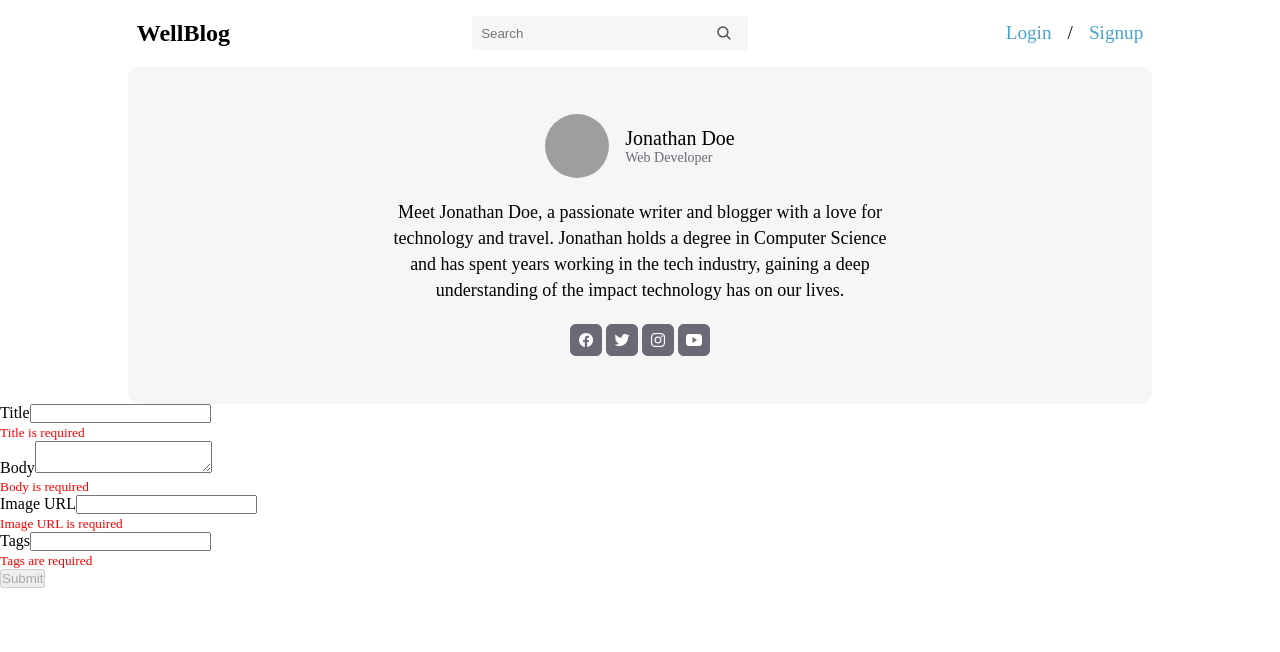
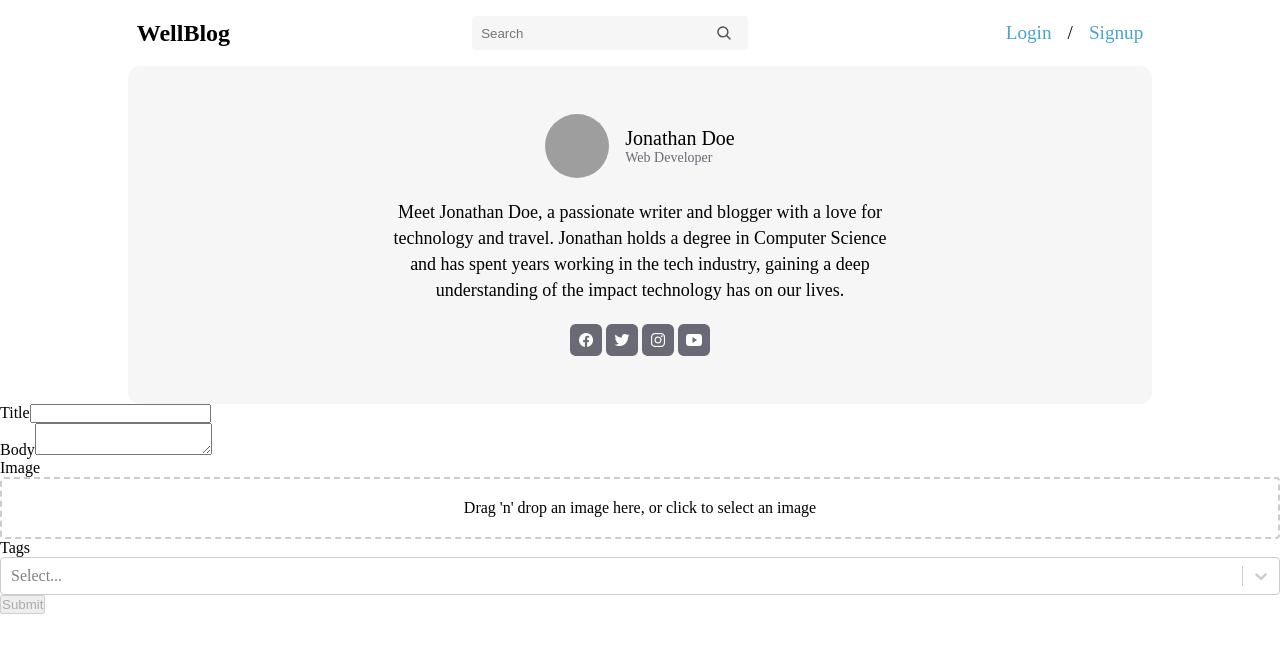
Before and after one commit to mza-wtag/my-blog-react-app, a React (Vite) app: page /me in a window 1280 px wide. Shown: the top 652 px of the page. Built offline with nearby package versions, Linux system fonts and the light colour scheme; grey boxes are pictures that could not be loaded.

Commit message:
taking image from dropzone

```diff
--- a/package.json
+++ b/package.json
@@ -13,9 +13,11 @@
     "final-form": "^4.20.10",
     "react": "^18.2.0",
     "react-dom": "^18.2.0",
+    "react-dropzone": "^14.2.3",
     "react-final-form": "^6.5.9",
     "react-redux": "^9.1.0",
     "react-router-dom": "^6.21.2",
+    "react-select": "^5.8.0",
     "redux": "^5.0.1",
     "redux-thunk": "^3.1.0",
     "uuid": "^9.0.1"
--- a/src/components/BlogForm/BlogForm.jsx
+++ b/src/components/BlogForm/BlogForm.jsx
@@ -1,70 +1,86 @@
-import React from "react";
+import React, { useState } from "react";
 import { Form, Field } from "react-final-form";
 import { useDispatch } from "react-redux";
 import { addBlogPostAndLocalStorage } from "./../../actions/blogActions";
-
-const validate = (values) => {
-  const errors = {};
-
-  if (!values.title) {
-    errors.title = "Title is required";
-  }
-
-  if (!values.body) {
-    errors.body = "Body is required";
-  }
-
-  if (!values.image) {
-    errors.image = "Image URL is required";
-  }
-
-  if (!values.tags) {
-    errors.tags = "Tags are required";
-  }
-
-  return errors;
-};
+import Dropzone from "react-dropzone";
+import Select from "react-select";
 
 const BlogForm = () => {
   const dispatch = useDispatch();
+  const [imagePreview, setImagePreview] = useState(null);
 
-  const onSubmit = (values) => {
-    dispatch(addBlogPostAndLocalStorage(values));
+  const onSubmit = async (values) => {
+    const blog = { ...values, image: imagePreview };
+    await dispatch(addBlogPostAndLocalStorage(blog));
+    setImagePreview(null);
   };
+
+  const handleDrop = (acceptedFiles) => {
+    const reader = new FileReader();
+    reader.onload = () => {
+      const base64Image = reader.result;
+      setImagePreview(base64Image);
+    };
+    reader.readAsDataURL(acceptedFiles[0]);
+  };
+
+  const cancelImagePreview = () => {
+    setImagePreview(null);
+  };
+
+  const tags = [
+    { value: "technology", label: "Technology" },
+    { value: "poetry", label: "Poetry" },
+    { value: "films", label: "Films" },
+    { value: "world politics", label: "World Politics" },
+  ];
 
   return (
     <Form
       onSubmit={onSubmit}
-      validate={validate}
       render={({ handleSubmit, form, submitting, pristine }) => (
         <form onSubmit={handleSubmit}>
           <div>
             <label>Title</label>
             <Field name="title" component="input" type="text" />
-            <div style={{ color: "red" }}>
-              <small>{form.getState().errors.title}</small>
-            </div>
           </div>
           <div>
             <label>Body</label>
             <Field name="body" component="textarea" />
-            <div style={{ color: "red" }}>
-              <small>{form.getState().errors.body}</small>
-            </div>
           </div>
           <div>
-            <label>Image URL</label>
-            <Field name="image" component="input" type="text" />
-            <div style={{ color: "red" }}>
-              <small>{form.getState().errors.image}</small>
-            </div>
+            <label>Image</label>
+            <Dropzone onDrop={handleDrop} accept="image/*">
+              {({ getRootProps, getInputProps }) => (
+                <div {...getRootProps()} style={dropzoneStyle}>
+                  <input {...getInputProps()} />
+                  {imagePreview ? (
+                    <div style={{ position: "relative" }}>
+                      <img
+                        src={imagePreview}
+                        alt="Preview"
+                        style={{ maxWidth: "100%", maxHeight: "200px" }}
+                      />
+                      <button
+                        type="button"
+                        onClick={cancelImagePreview}
+                        style={crossButtonStyle}
+                      >
+                        X
+                      </button>
+                    </div>
+                  ) : (
+                    <p>
+                      Drag 'n' drop an image here, or click to select an image
+                    </p>
+                  )}
+                </div>
+              )}
+            </Dropzone>
           </div>
           <div>
             <label>Tags</label>
-            <Field name="tags" component="input" type="text" />
-            <div style={{ color: "red" }}>
-              <small>{form.getState().errors.tags}</small>
-            </div>
+            <Field name="tags" component={Select} options={tags} isMulti />
           </div>
           <button type="submit" disabled={submitting || pristine}>
             Submit
@@ -75,4 +91,25 @@ const BlogForm = () => {
   );
 };
 
+const dropzoneStyle = {
+  border: "2px dashed #ccc",
+  borderRadius: "4px",
+  padding: "20px",
+  textAlign: "center",
+  cursor: "pointer",
+};
+
+const crossButtonStyle = {
+  position: "absolute",
+  top: "5px",
+  right: "5px",
+  backgroundColor: "#ffffff",
+  border: "none",
+  borderRadius: "50%",
+  width: "20px",
+  height: "20px",
+  fontSize: "12px",
+  cursor: "pointer",
+};
+
 export default BlogForm;
--- a/src/components/BlogList/BlogList.scss
+++ b/src/components/BlogList/BlogList.scss
@@ -2,7 +2,7 @@
 
 .blog-list {
   display: grid;
-  grid-template-columns: repeat(3, 1fr);
+  grid-template-columns: repeat(4, 1fr);
   gap: 1rem;
   margin: 1.75rem 0;
   width: 80%;
```
Also changed, not shown: 1 other file (tests, documents, lock files or other folders).
